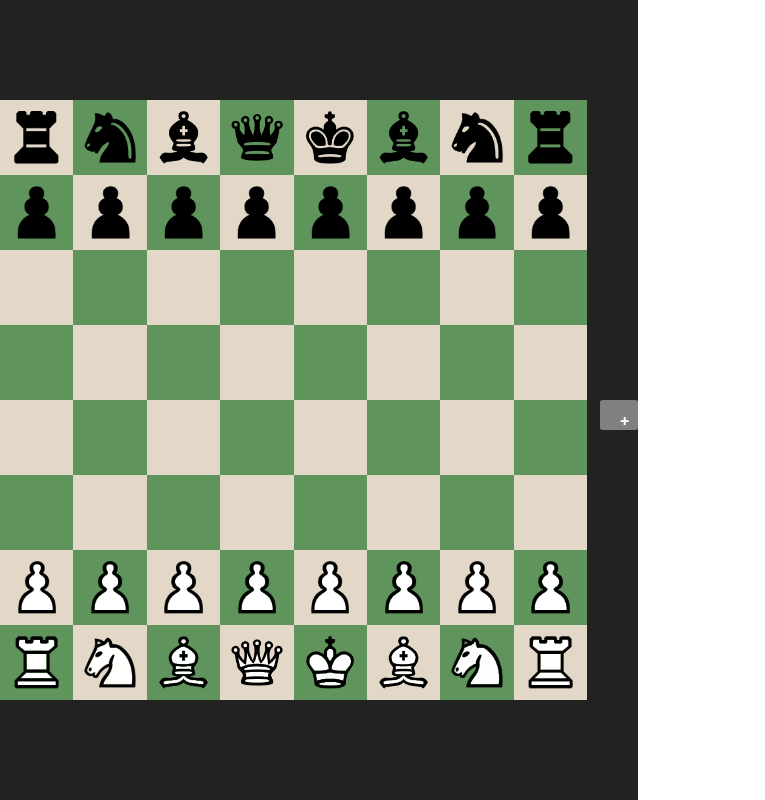
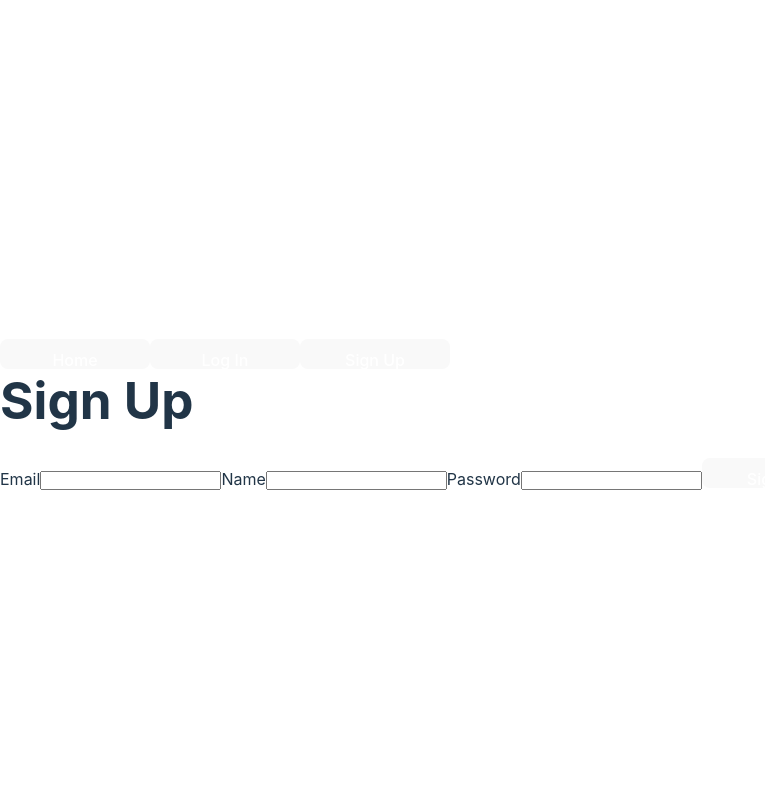
Before and after one commit to bowlcuts/react-app-frontend, a React (Vite) app in the folder frontend-chess/: page /signup in a window 1280 px wide. Shown: the whole page, without its empty margins (0-765 px from the left). Built offline with nearby package versions, Linux system fonts and the light colour scheme.

Commit message:
url changes

```diff
--- a/frontend-chess/package.json
+++ b/frontend-chess/package.json
@@ -9,11 +9,14 @@
     "preview": "vite preview"
   },
   "dependencies": {
+    "@chrisoakman/chessboardjs": "^1.0.0",
+    "axios": "^1.2.1",
     "chess.js": "^1.0.0-alpha.0",
     "react": "^18.2.0",
     "react-dnd": "^16.0.1",
     "react-dnd-html5-backend": "^16.0.1",
     "react-dom": "^18.2.0",
+    "react-router-dom": "^6.6.0",
     "rxjs": "^7.8.0"
   },
   "devDependencies": {
--- a/frontend-chess/src/App.jsx
+++ b/frontend-chess/src/App.jsx
@@ -1,50 +1,30 @@
-import { useState, useEffect } from 'react'
+
 import './App.css'
-import { gameSubject, initGame, resetGame } from './components/Game'
-import Board from './components/Board'
+
+import GamePage from './pages/GamePage'
+import HomePage from './pages/HomePage'
+import Navbar from './components/Navbar'
+import LoginPage from './pages/LoginPage'
+import SignupPage from './pages/SignupPage'
+
+import IsPrivate from './components/IsPrivate'
+import IsAnon from './components/IsAnon'
+import { Route, Routes } from 'react-router-dom'
 
 function App() {
+  return (
+    <div>
+      <Navbar />
+      <Routes>
+      <Route path='/' element={<HomePage />}/>
+        <Route path="/signup" element={<IsAnon><SignupPage /></IsAnon>} />
+        <Route path="/login" element={<IsAnon><LoginPage /></IsAnon>} />
+        <Route path='/game' element={<GamePage />} />
+      </Routes>
 
-  const [board, setBoard] = useState([]);
-  const [isGameOver, setIsGameOver] = useState();
-  const [result, setResult] = useState();
-  // const [turn, setTurn] = useState();
-
-  useEffect(() => {
-    initGame()
-    //observable and method
-    const subscirbe = gameSubject.subscribe(game => {
-      setBoard(game.board)
-      setIsGameOver(game.isGameOver)
-      setResult(game.result)
-      // setTurn(game.turn)
-  })
-    return () => subscirbe.unsubscribe()
-  }, [])
-
-  return (
-    <div className="container">
-      {isGameOver && (
-        <h2 className='game-over-text'>GAME OVER
-        <button onClick={resetGame}>
-          <span className='new-game'>
-            NEW GAME
-          </span>
-        </button>
-        </h2>
-
-      )}
-      <div className='board-container'>
-        <Board board={board} />
-      </div>
-      {!isGameOver && (
-          <button onClick={resetGame} className='new-game-btn'>
-          <span className='newGameBefore'>+</span>
-          </button>
-        )}
-      {result && <p className='result'>{result}</p>}
     </div>
   )
+
 }
 
 export default App
--- a/frontend-chess/src/components/BoardSquare.jsx
+++ b/frontend-chess/src/components/BoardSquare.jsx
@@ -10,12 +10,15 @@ function BoardSquare ({piece, black, position}) {
 
     const [promotion, setPromotion] = useState(null)
 
-    const [ , drop] = useDrop({
+    const [{isOver} , drop] = useDrop({
         accept: 'piece',
         drop: (item) => {
             const [fromPosition] = item.id.split('_')
             handleMove(fromPosition, position)
         },
+        collect: (monitor) => ({
+            isOver: !!monitor.isOver()
+        })
     })
 
     useEffect(() => {
--- /dev/null
+++ b/frontend-chess/src/components/IsAnon.jsx
@@ -0,0 +1,15 @@
+import { useContext } from 'react';
+import { AuthContext } from '../context/auth.context';
+import { Navigate } from 'react-router-dom';
+
+function IsAnon(props){
+  const { isLoggedIn, isLoading } = useContext(AuthContext);
+
+  if(isLoading) return <p>Loading...</p>;
+
+  if(isLoggedIn) return <Navigate to="/" />
+
+  return props.children;
+};
+
+export default IsAnon;
--- /dev/null
+++ b/frontend-chess/src/components/IsPrivate.jsx
@@ -0,0 +1,15 @@
+import { useContext } from 'react';
+import { AuthContext } from '../context/auth.context';
+import { Navigate } from 'react-router-dom';
+
+function IsPrivate(props){
+  const { isLoggedIn, isLoading } = useContext(AuthContext);
+
+  if(isLoading) return <p>Loading...</p>;
+
+  if(!isLoggedIn) return <Navigate to="/login" />
+
+  return props.children;
+};
+
+export default IsPrivate;
--- /dev/null
+++ b/frontend-chess/src/components/Navbar.jsx
@@ -0,0 +1,44 @@
+import { Link } from "react-router-dom";
+import { useContext } from 'react';
+import { AuthContext } from '../context/auth.context';
+
+function Navbar() {
+
+  const { user, isLoggedIn, logOutUser } = useContext(AuthContext);
+
+  return (
+    <nav>
+      {isLoggedIn && (
+        <span>Welcome {user.name}!</span>
+      )}
+
+      <Link to="/">
+        <button>Home</button>
+      </Link>
+
+      {isLoggedIn && (
+        <>
+          <Link to="/projects">
+            <button>Projects</button>
+          </Link>
+          <button onClick={logOutUser}>Logout</button>
+        </>
+      )}
+
+      {!isLoggedIn && (
+        <>
+          <Link to="/login">
+            <button>Log In</button>
+          </Link>
+          <Link to="/signup">
+            <button>Sign Up</button>
+          </Link>
+        </>
+      )}
+
+
+    </nav>
+  );
+}
+
+export default Navbar;
--- /dev/null
+++ b/frontend-chess/src/context/auth.context.jsx
@@ -0,0 +1,82 @@
+import { useState, useEffect, createContext } from 'react';
+import axios from 'axios';
+
+const API_URL = import.meta.env.VITE_BACKEND_URL;
+
+const AuthContext = createContext();
+
+function AuthProviderWrapper(props){
+  const [isLoggedIn, setIsLoggedIn] = useState(false);
+  const [isLoading, setIsLoading] = useState(true);
+  const [user, setUser] = useState(null);
+
+  const storeToken = (token) => {
+    localStorage.setItem('authToken', token)
+  }
+
+  const authenticateUser = () => {           //  <==  ADD
+    // Get the stored token from the localStorage
+    const storedToken = localStorage.getItem('authToken');
+
+    // If the token exists in the localStorage
+    if (storedToken) {
+      // We must send the JWT token in the request's "Authorization" Headers
+      axios.get(
+        `${API_URL}/auth/verify`,
+        { headers: { Authorization: `Bearer ${storedToken}`} }
+      )
+      .then((response) => {
+        // If the server verifies that JWT token is valid
+        const user = response.data;
+       // Update state variables
+        setIsLoggedIn(true);
+        setIsLoading(false);
+        setUser(user);
+      })
+      .catch((error) => {
+        // If the server sends an error response (invalid token)
+        // Update state variables
+        setIsLoggedIn(false);
+        setIsLoading(false);
+        setUser(null);
+      });
+    } else {
+      // If the token is not available (or is removed)
+        setIsLoggedIn(false);
+        setIsLoading(false);
+        setUser(null);
+    }
+  }
+
+  const removeToken = () => {
+    localStorage.removeItem('authToken');
+  };
+
+  const logOutUser = () => {
+    removeToken();
+    authenticateUser();
+  }
+
+  useEffect(() => {
+    authenticateUser();
+  }, []);
+
+  return (
+    <AuthContext.Provider value={{
+      isLoggedIn,
+      isLoading,
+      user,
+      storeToken,
+      authenticateUser,
+      logOutUser
+    }}>
+      {props.children}
+    </AuthContext.Provider>
+  );
+
+};
+
+export {
+  AuthContext,
+  AuthProviderWrapper
+}
--- a/frontend-chess/src/main.jsx
+++ b/frontend-chess/src/main.jsx
@@ -4,11 +4,18 @@ import App from './App'
 import './index.css'
 import { DndProvider } from 'react-dnd';
 import { HTML5Backend } from 'react-dnd-html5-backend';
+import { BrowserRouter } from 'react-router-dom';
+import { AuthProviderWrapper } from './context/auth.context';
+
 
 ReactDOM.createRoot(document.getElementById('root')).render(
   <React.StrictMode>
-  <DndProvider backend={HTML5Backend}>
-    <App />
-  </DndProvider>
+    <BrowserRouter>
+      <AuthProviderWrapper>
+        <DndProvider backend={HTML5Backend}>
+          <App />
+        </DndProvider>
+      </AuthProviderWrapper>
+    </BrowserRouter>
   </React.StrictMode>,
 )
--- a/frontend-chess/src/pages/GamePage.jsx
+++ b/frontend-chess/src/pages/GamePage.jsx
@@ -0,0 +1,49 @@
+import { useState, useEffect } from 'react'
+import { gameSubject, initGame, resetGame } from '../components/Game'
+import Board from '../components/Board'
+
+const GamePage = () => {
+
+const [board, setBoard] = useState([]);
+const [isGameOver, setIsGameOver] = useState();
+const [result, setResult] = useState();
+// const [turn, setTurn] = useState();
+
+useEffect(() => {
+  initGame()
+  //observable and method
+  const subscirbe = gameSubject.subscribe(game => {
+    setBoard(game.board)
+    setIsGameOver(game.isGameOver)
+    setResult(game.result)
+    // setTurn(game.turn)
+})
+  return () => subscirbe.unsubscribe()
+}, [])
+
+return (
+  <div className="container">
+    {isGameOver && (
+      <h2 className='game-over-text'>GAME OVER
+      <button onClick={resetGame}>
+        <span className='new-game'>
+          NEW GAME
+        </span>
+      </button>
+      </h2>
+
+    )}
+    <div className='board-container'>
+      <Board board={board} />
+    </div>
+    {!isGameOver && (
+        <button onClick={resetGame} className='new-game-btn'>
+        <span className='newGameBefore'>+</span>
+        </button>
+      )}
+    {result && <p className='result'>{result}</p>}
+  </div>
+)
+}
+
+export default GamePage;
--- a/frontend-chess/src/pages/HomePage.jsx
+++ b/frontend-chess/src/pages/HomePage.jsx
@@ -0,0 +1,16 @@
+import GamePage from "./GamePage";
+import { Link } from "react-router-dom";
+
+function HomePage(){
+    return (
+      <main>
+        <h1>This is the homepage</h1>
+        <Link to={`/game`}>
+        <button>Play</button>
+        </Link>
+
+      </main>
+    );
+  }
+
+  export default HomePage;
--- a/frontend-chess/src/pages/LoginPage.jsx
+++ b/frontend-chess/src/pages/LoginPage.jsx
@@ -0,0 +1,49 @@
+import { useState, useContext } from 'react';
+import axios from 'axios';
+import { useNavigate } from 'react-router-dom';
+import { AuthContext } from '../context/auth.context';
+
+function LoginPage(){
+
+  const { storeToken, authenticateUser } = useContext(AuthContext);
+
+  const navigate = useNavigate();
+
+  const [state, setState] = useState({
+    email: '',
+    password: ''
+  });
+
+  const updateState = e => setState({
+    ...state,
+    [e.target.name]: e.target.value
+  });
+
+  const onFormSubmit = e => {
+    e.preventDefault();
+    console.log(state)
+    axios.post(`${import.meta.env.VITE_BACKEND_URL}/auth/login`, state)
+      .then(axiosResponse => {
+        console.log(axiosResponse.data)
+        storeToken(axiosResponse.data.authToken);
+        authenticateUser();
+        navigate('/');
+      })
+      .catch(err => console.log(err));
+  }
+
+  return (
+    <div>
+      <h1>Log In</h1>
+      <form onSubmit={onFormSubmit}>
+        <label>Email</label>
+        <input value={state.email} name="email" onChange={updateState} />
+        <label>Password</label>
+        <input value={state.password} name="password" onChange={updateState} type="password"/>
+        <button>Log In</button>
+      </form>
+    </div>
+  )
+}
+
+export default LoginPage;
--- a/frontend-chess/src/pages/SignupPage.jsx
+++ b/frontend-chess/src/pages/SignupPage.jsx
@@ -0,0 +1,47 @@
+import { useState } from 'react';
+import axios from 'axios';
+import { useNavigate } from 'react-router-dom';
+
+function SignupPage(){
+
+  const navigate = useNavigate();
+
+  const [state, setState] = useState({
+    email: '',
+    name: '',
+    password: ''
+  });
+
+  const updateState = e => setState({
+    ...state,
+    [e.target.name]: e.target.value
+  });
+
+  const onFormSubmit = e => {
+    e.preventDefault();
+    console.log(state)
+    axios.post(`${import.meta.env.VITE_BACKEND_URL}/auth/signup`, state)
+      .then(axiosResponse => {
+        console.log(axiosResponse.data)
+        navigate('/login');
+      })
+      .catch(err => console.log(err));
+  }
+
+  return (
+    <div>
+      <h1>Sign Up</h1>
+      <form onSubmit={onFormSubmit}>
+        <label>Email</label>
+        <input value={state.email} name="email" onChange={updateState} />
+        <label>Name</label>
+        <input value={state.name} name="name" onChange={updateState} />
+        <label>Password</label>
+        <input value={state.password} name="password" onChange={updateState} type="password"/>
+        <button>Sign Up</button>
+      </form>
+    </div>
+  )
+}
+
+export default SignupPage;
```
Also changed, not shown: 2 other files (tests, documents, lock files or other folders).
